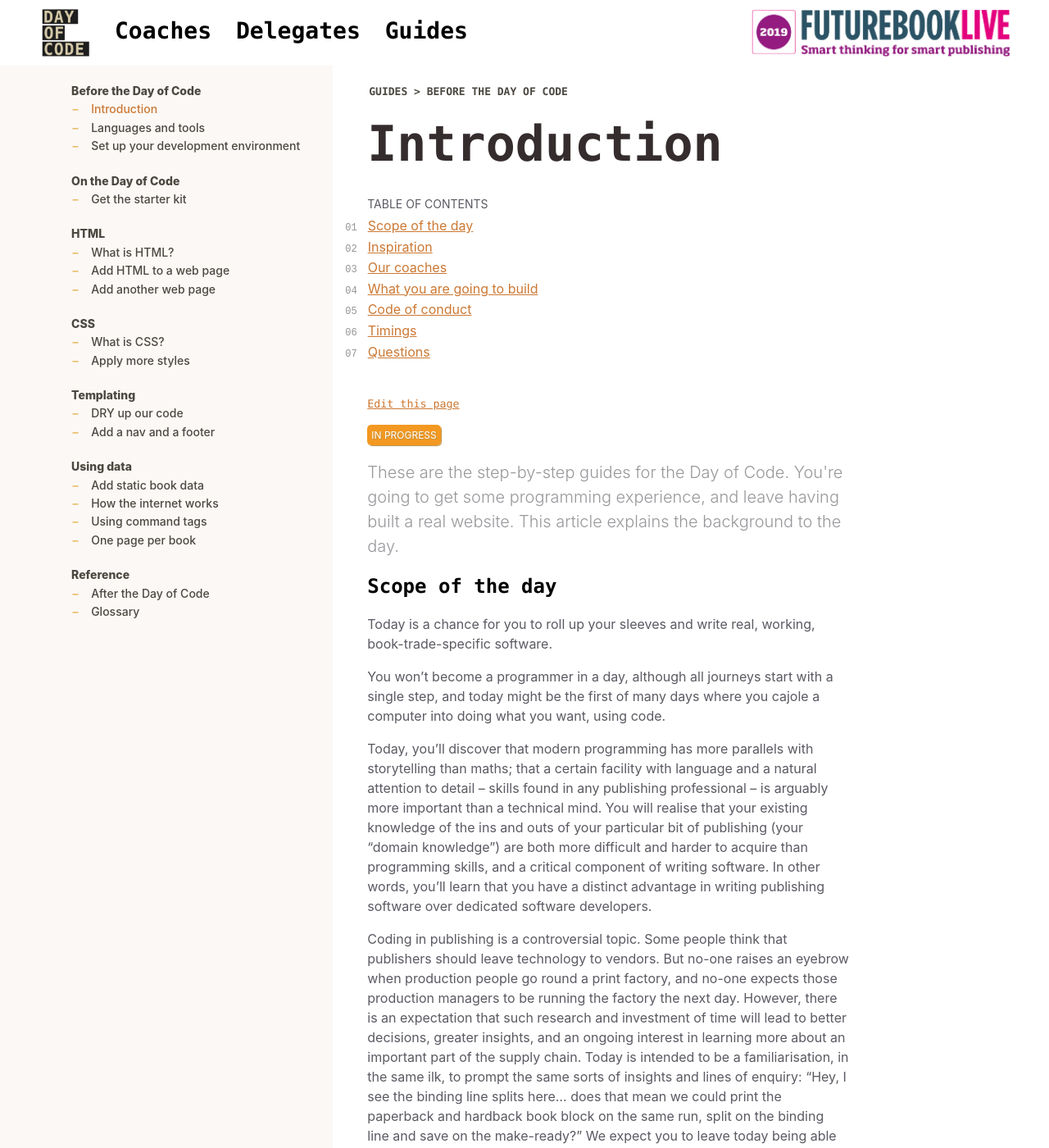
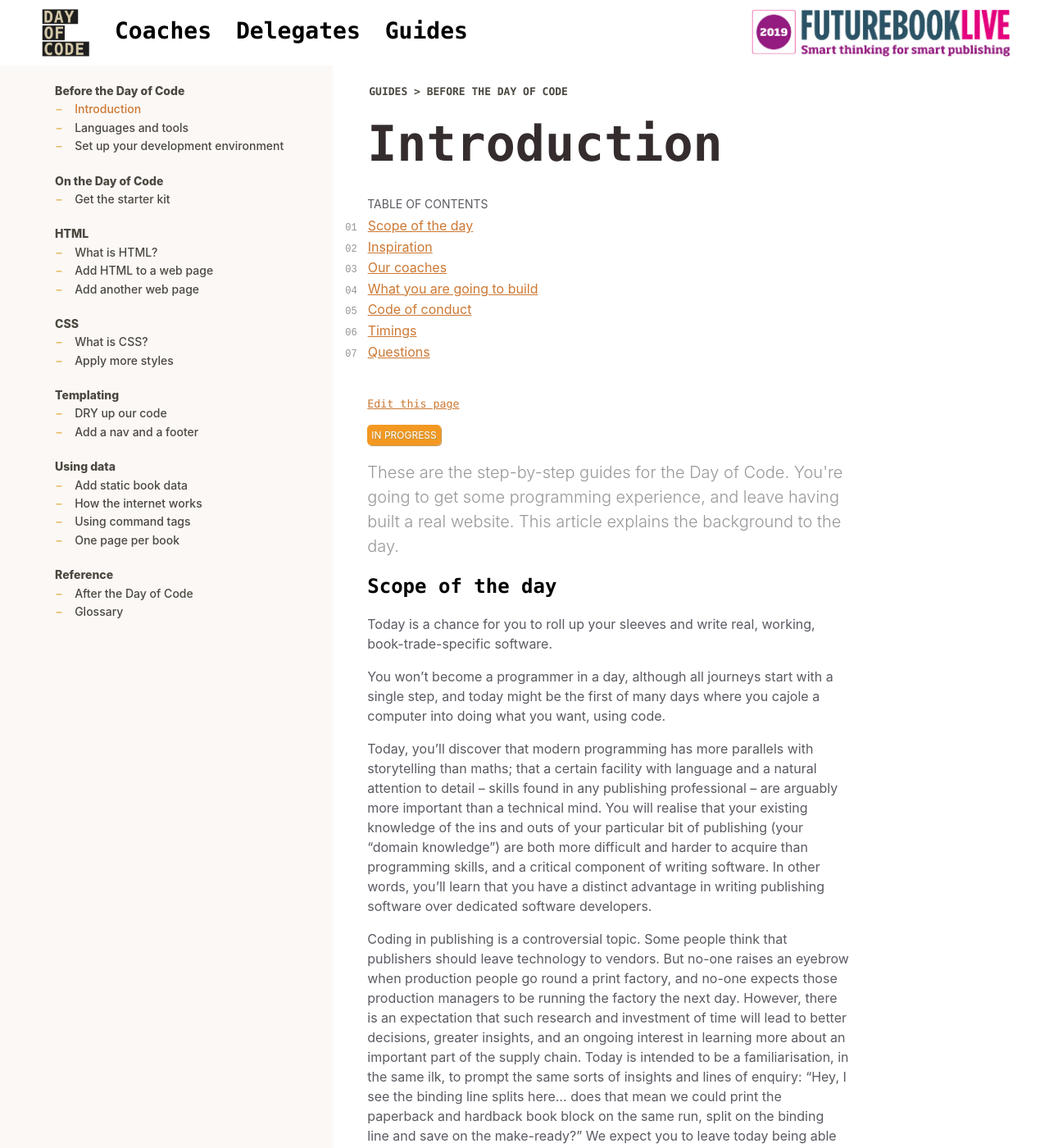
Before and after one commit to GeneralProducts/day-of-code, a Jekyll site: the page built from _posts/2018-08-30-introduction.md, in a window 1280 px wide and 1400 px high. Shown: the whole window at 82% size. Built offline with Jekyll 4.4.1, drawn with Linux system fonts in a browser that asks for light colours; the table of contents is made by our own code; some of the changed text lies outside the part shown.

Commit message:
small screen style refinements

```diff
--- a/_posts/2018-08-30-introduction.md
+++ b/_posts/2018-08-30-introduction.md
@@ -22,7 +22,7 @@
 
 You won't become a programmer in a day, although all journeys start with a single step, and today might be the first of many days where you cajole a computer into doing what you want, using code.
 
-Today, you'll discover that modern programming has more parallels with storytelling than maths; that a certain facility with language and a natural attention to detail – skills found in any publishing professional – is arguably more important than a technical mind. You will realise that your existing knowledge of the ins and outs of your particular bit of publishing (your "domain knowledge") are both more difficult and harder to acquire than programming skills, and a critical component of writing software. In other words, you'll learn that you have a distinct advantage in writing publishing software over dedicated software developers.
+Today, you'll discover that modern programming has more parallels with storytelling than maths; that a certain facility with language and a natural attention to detail – skills found in any publishing professional – are arguably more important than a technical mind. You will realise that your existing knowledge of the ins and outs of your particular bit of publishing (your "domain knowledge") are both more difficult and harder to acquire than programming skills, and a critical component of writing software. In other words, you'll learn that you have a distinct advantage in writing publishing software over dedicated software developers.
 
 Coding in publishing is a controversial topic. Some people think that publishers should leave technology to vendors. But no-one raises an eyebrow when production people go round a
 print factory, and no-one expects those production managers to be running
--- a/_sass/guides.scss
+++ b/_sass/guides.scss
@@ -127,7 +127,7 @@
 }
 
 p {
-  font-size: 12px;
+  font-size: 15px;
   line-height: 1.5;
   color: #5c5962;
   display: block;
@@ -149,13 +149,17 @@
 }
 
 ul {
-  margin-left: -27px;
+  margin-right: 10px;
+
+  @media (min-width: 1200px) {
+    margin-left: -27px;
+  }
 }
 
 li {
   line-height: 1;
   color: #5c5962;
-  font-size: 12px;
+  font-size: 15px;
 
   @media (min-width: 600px) {
     font-size: 16px;
@@ -241,7 +245,7 @@
 }
 
 .content__abstract {
-  font-size: 14px;
+  font-size: 18px;
   color: #98979b;
   font-weight: 300;
 
--- a/_sass/main.scss
+++ b/_sass/main.scss
@@ -478,7 +478,6 @@
 .language-html {
   font-size: 100%;
   color: $white;
-  font-size: 65%;
 
   @media (min-width: $large-screen) {
     font-size: 80%;
```
Also changed, not shown: other parts of _posts/2018-08-30-introduction.md (+2 -2 lines).
